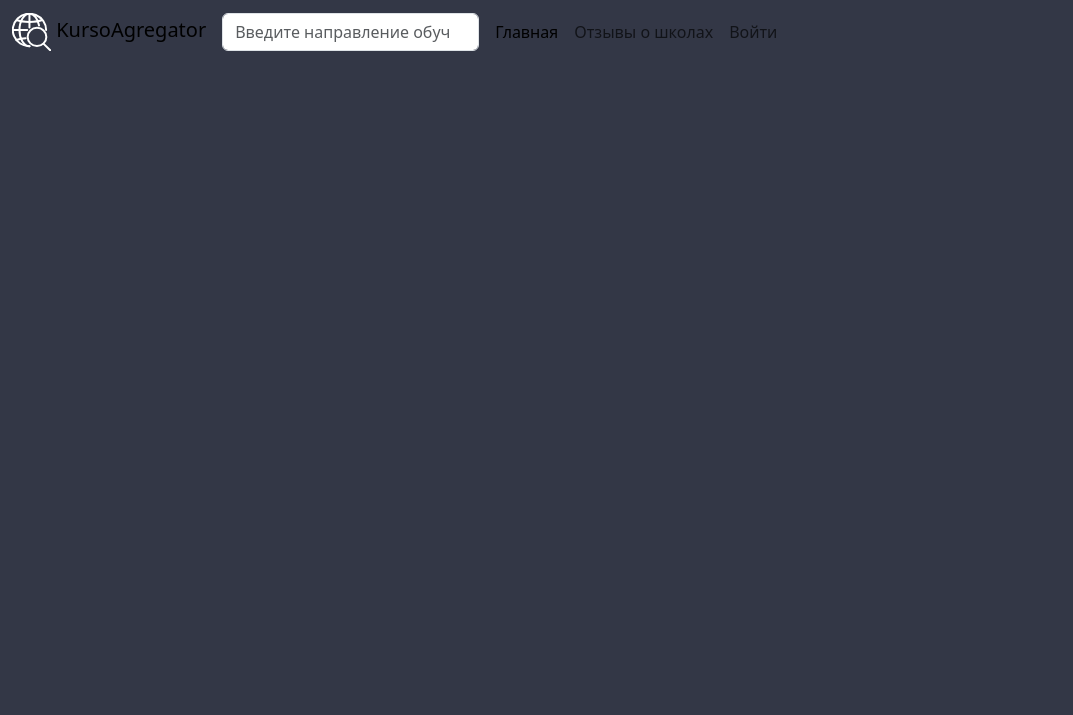
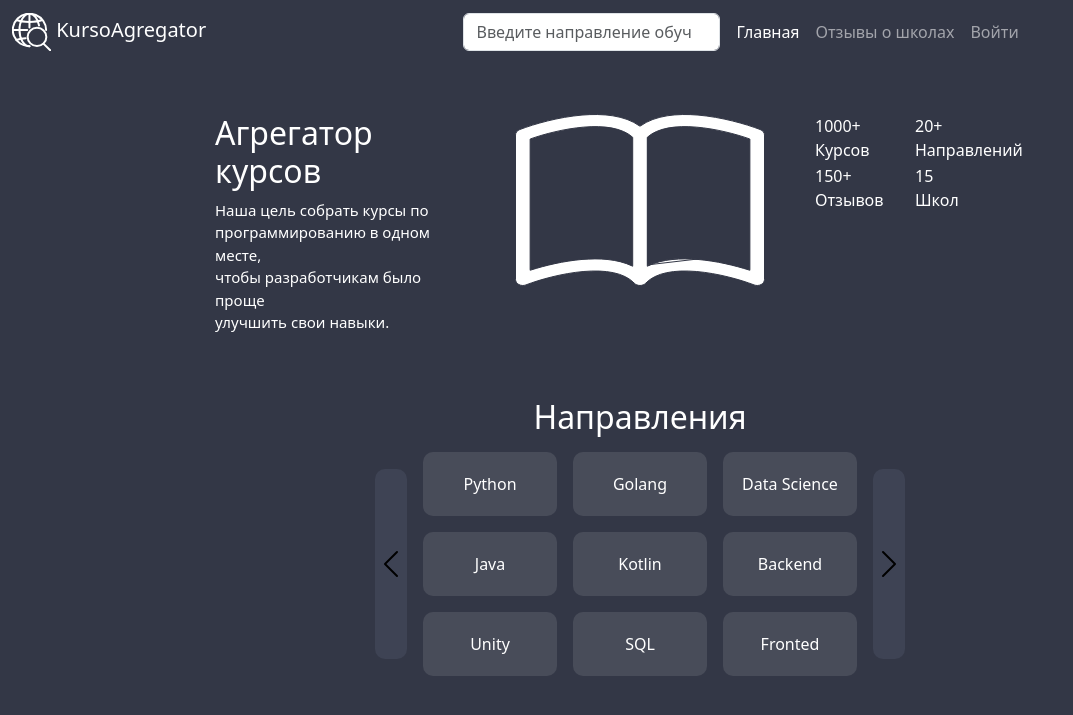
Before and after one commit to Njves/KursoAgregator, a Flask app: page / in a window 1280 px wide. Shown: the top 715 px of the page, without its empty margins (0-1073 px from the left). Run offline with Flask 3, Linux system fonts and the light colour scheme.

Commit message:
Обновил главную страницу

```diff
--- a/app/static/style/base.css
+++ b/app/static/style/base.css
@@ -1,3 +1,6 @@
 body {
     background-color: rgba(51, 55, 70, 1);
 }
+* {
+    color: white;
+}
--- /dev/null
+++ b/app/static/style/main.css
@@ -0,0 +1,73 @@
+.main  {
+    display: flex;
+    justify-content: center;
+    align-content: center;
+    flex-wrap: wrap;
+    margin-top: 50px;
+}
+main {
+    display: flex;
+    justify-content: center;
+    align-content: center;
+    flex-wrap: wrap;
+    flex-direction: column;
+}
+.right {
+    display: grid;
+    grid-template-columns: 100px 100px;
+    grid-template-rows: 50px 50px;
+    margin-left: 50px;
+    width: 250px;
+}
+.left {
+    margin-right: 50px;
+    width: 250px;
+}
+.left > p {
+    margin-bottom: 0;
+    font-size: 15px;
+}
+.arrow_left, .arrow_right{
+    display: flex;
+    flex-direction: column;
+    justify-content: center;
+    margin: 25px 8px 25px 8px;
+    background-color: rgba(62, 67, 84, 1);
+    border-radius: 10px;
+}
+.grid {
+    display: flex;
+    justify-content: center;
+}
+.toggler {
+    margin-top: 5%;
+     display: flex;
+    justify-content: center;
+    flex-direction: column;
+    align-content: center;
+}
+.grid_center {
+    display: flex;
+    justify-content: center;
+}
+
+.toggler h2 {
+    display: flex;
+    justify-content: center;
+}
+.grid_dir {
+    display: grid;
+    grid-template-columns: 150px 150px 150px;
+    grid-template-rows: 80px 80px 80px;
+    text-align: center;
+}
+
+.grid_dir p {
+    display: flex;
+    align-items: center;
+    justify-content: center;
+    background-color: rgba(72, 76, 89, 1);
+    border-radius: 10px;
+    margin: 8px;
+    text-align: center;
+}
--- a/app/templates/base.html
+++ b/app/templates/base.html
@@ -9,17 +9,17 @@
 
 </head>
 <body>
-<nav class="navbar navbar-expand-lg" style="background-color: rgba(51, 55, 70, 1);">
+<nav class="navbar navbar-expand-lg navbar-dark" id="navbar" style="background-color: rgba(51, 55, 70, 1);">
   <div class="container-fluid">
     <a class="navbar-brand" href="#"><img src="{{ url_for('static', filename='icon/icon.svg') }}"> KursoAgregator</a>
     <button class="navbar-toggler" type="button" data-bs-toggle="collapse" data-bs-target="#navbarSupportedContent" aria-controls="navbarSupportedContent" aria-expanded="false" aria-label="Toggle navigation">
       <span class="navbar-toggler-icon"></span>
     </button>
-    <div class="collapse navbar-collapse" id="navbarSupportedContent">
+    <div class="collapse navbar-collapse justify-content-center" id="navbarSupportedContent">
       <form class="d-flex" role="search">
         <input class="form-control me-2" type="search" placeholder="Введите направление обучения" aria-label="Search">
       </form>
-      <ul class="navbar-nav me-auto mb-2 mb-lg-0">
+      <ul class="navbar-nav mb-2 mb-lg-0">
         <li class="nav-item">
           <a class="nav-link active" aria-current="page" href="#">Главная</a>
         </li>
@@ -30,10 +30,12 @@
           <a class="nav-link" href="#">Войти</a>
         </li>
       </ul>
-
     </div>
   </div>
 </nav>
+{% block content %}
+{% endblock %}
+
 <script src="https://cdn.jsdelivr.net/npm/bootstrap@5.3.2/dist/js/bootstrap.bundle.min.js" integrity="sha384-C6RzsynM9kWDrMNeT87bh95OGNyZPhcTNXj1NW7RuBCsyN/o0jlpcV8Qyq46cDfL" crossorigin="anonymous"></script>
 <script src="https://cdn.jsdelivr.net/npm/@popperjs/core@2.11.8/dist/umd/popper.min.js" integrity="sha384-I7E8VVD/ismYTF4hNIPjVp/Zjvgyol6VFvRkX/vR+Vc4jQkC+hVqc2pM8ODewa9r" crossorigin="anonymous"></script>
 <script src="https://cdn.jsdelivr.net/npm/bootstrap@5.3.2/dist/js/bootstrap.min.js" integrity="sha384-BBtl+eGJRgqQAUMxJ7pMwbEyER4l1g+O15P+16Ep7Q9Q+zqX6gSbd85u4mG4QzX+" crossorigin="anonymous"></script>
--- a/app/templates/main/main.html
+++ b/app/templates/main/main.html
@@ -1 +1,44 @@
 {% extends 'base.html' %}
+{% block content %}
+<link href="{{ url_for('static', filename='style/main.css', v=1) }} }}" rel="stylesheet" crossorigin="anonymous">
+<main>
+    <div class="main">
+        <div class="left">
+            <h2 style="color: white">Агрегатор курсов</h2>
+            <p>Наша цель собрать курсы по</p>
+            <p>программированию в одном месте,</p>
+            <p>чтобы разработчикам было проще</p>
+            <p>улучшить свои навыки.</p>
+        </div>
+        <div class="center">
+            <img src="{{ url_for('static', filename='icon/book.svg') }}" alt="Книга">
+        </div>
+        <div class="right">
+            <p>1000+<br/>Курсов</p>
+            <p>20+<br/>Направлений</p>
+            <p>150+<br/>Отзывов</p>
+            <p>15<br/>Школ</p>
+        </div>
+    </div>
+    <div class="toggler">
+        <h2>Направления</h2>
+        <div class="grid">
+            <a href="#" class="arrow_left"><img  src="{{ url_for('static', filename='icon/chevron-left.svg') }}" width="32" alt="Предыдущие категории"></a>
+            <div class="grid_center">
+                <div class="grid_dir">
+                    <p>Python</p>
+                    <p>Golang</p>
+                    <p>Data Science</p>
+                    <p>Java</p>
+                    <p>Kotlin</p>
+                    <p>Backend</p>
+                    <p>Unity</p>
+                    <p>SQL</p>
+                    <p>Fronted</p>
+                </div>
+            </div>
+            <a href="#" class="arrow_right"><img src="{{ url_for('static', filename='icon/chevron-right.svg') }}" width="32" alt="Следующие категории"></a>
+        </div>
+    </div>
+</main>
+{% endblock %}
```
Also changed, not shown: requirements.txt (added, +8 -0 lines), app/static/icon/book.svg (added), app/static/icon/chevron-left.svg (added), app/static/icon/chevron-right.svg (added).
